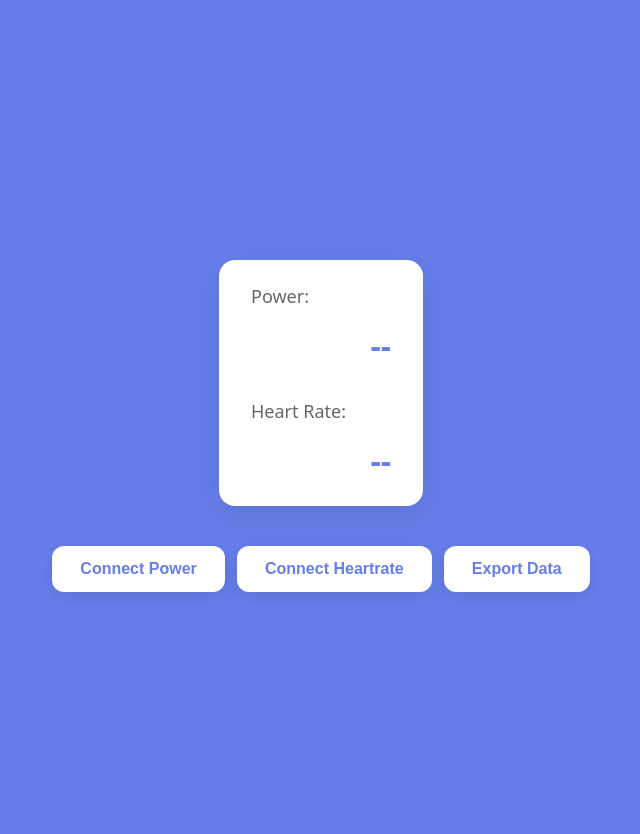
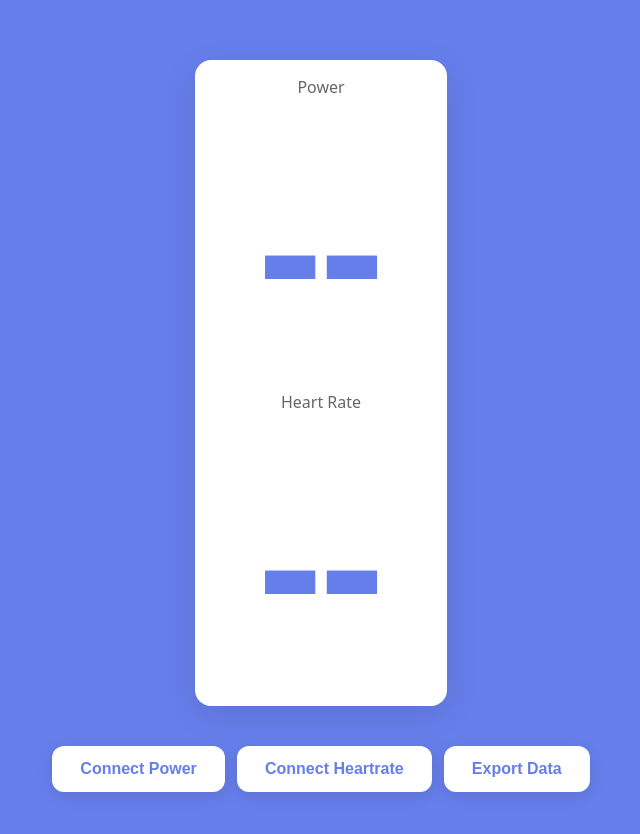
Before and after one commit to colscoding/tdd-spin-bike-power, a website built with Parcel: page index.html in a window 1280 px wide. Shown: the whole page, without its empty margins (319-959 px from the left). Built offline with nearby package versions, Linux system fonts and the light colour scheme.

Commit message:
update layout

```diff
--- a/index.html
+++ b/index.html
@@ -13,9 +13,9 @@
 <body>
     <div>
         <dl id="metricsTable">
-            <dt>Power:</dt>
+            <dt>Power</dt>
             <dd id="power"></dd>
-            <dt>Heart Rate:</dt>
+            <dt>Heart Rate</dt>
             <dd id="heartrate"></dd>
         </dl>
     </div>
--- a/main.css
+++ b/main.css
@@ -21,24 +21,22 @@ body {
 
 #metricsTable dt,
 #metricsTable dd {
-    padding: 16px 32px;
+    padding: 0.5rem 4rem;
     margin: 0;
 }
 
 #metricsTable dt {
     color: #666;
+    text-align: center;
     font-weight: 500;
-    font-size: 18px;
-    float: left;
-    clear: left;
-    width: 140px;
+    font-size: 1rem;
 }
 
 #metricsTable dd {
     font-weight: 700;
-    font-size: 32px;
+    font-size: 12rem;
     color: #667eea;
-    text-align: right;
+    text-align: center;
     font-variant-numeric: tabular-nums;
 }
 
```
